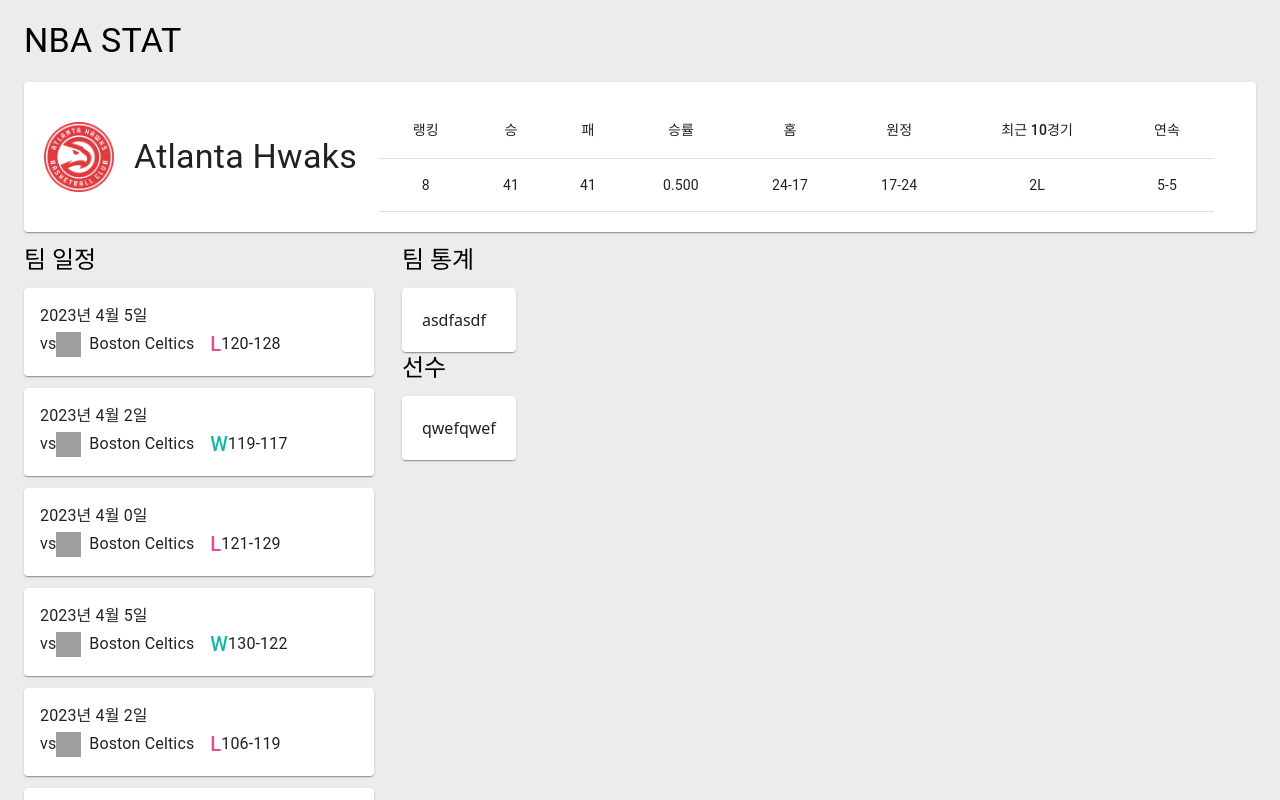
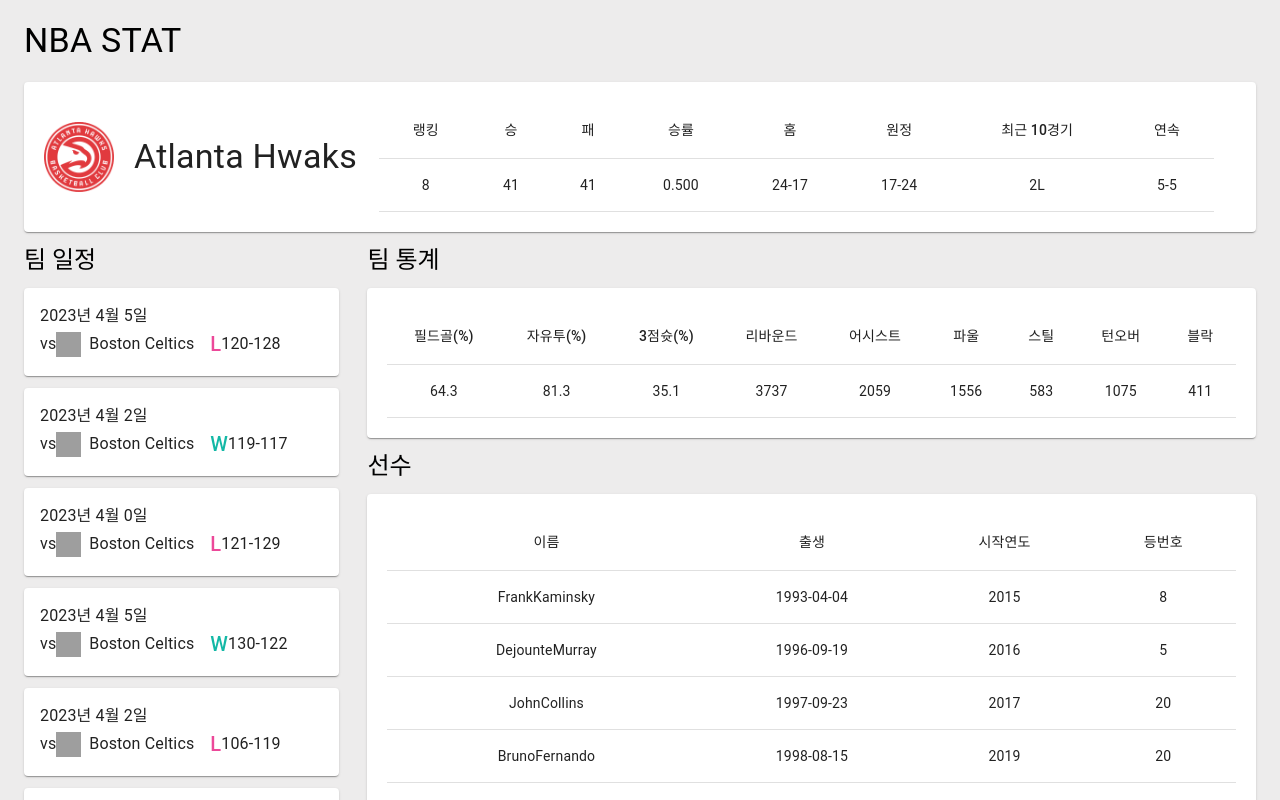
Before and after one commit to Jmwasd/nba-stat, a Next.js app in the folder nba_stat/: page /team in a window 1280 px wide. Shown: the top 800 px of the page. Built offline with nearby package versions, Linux system fonts and the light colour scheme; grey boxes are pictures that could not be loaded.

Commit message:
team stats, player per team

```diff
--- a/nba_stat/src/components/team/TeamPlayer.tsx
+++ b/nba_stat/src/components/team/TeamPlayer.tsx
@@ -1,13 +1,63 @@
-import { Box, Paper } from "@mui/material";
+import {
+  Box,
+  Paper,
+  Table,
+  TableBody,
+  TableCell,
+  TableContainer,
+  TableHead,
+  TableRow,
+} from "@mui/material";
 import Title from "../Title";
 
-import teamScheduleData from "@/data/teamSchedule.json";
+import playerPerTeamData from "@/data/playerPerTeam.json";
+
+const TABLE_HEAD = ["이름", "출생", "시작연도", "등번호"];
 
 const TeamPlayer = () => {
+  const filterPlayerData = (data: typeof playerPerTeamData.response) => {
+    return data.filter((el) => {
+      if (!el.birth.date || !el.nba.start || !el.leagues.standard.jersey) {
+        return false;
+      }
+      return true;
+    });
+  };
+
   return (
-    <Box>
+    <Box className="pt-3">
       <Title text="선수" />
-      <Paper className="p-5">qwefqwef</Paper>
+      <Paper className="p-5">
+        <TableContainer>
+          <Table>
+            <TableHead>
+              <TableRow>
+                {TABLE_HEAD.map((el) => (
+                  <TableCell align="center" key={el}>
+                    {el}
+                  </TableCell>
+                ))}
+              </TableRow>
+            </TableHead>
+            <TableBody>
+              {filterPlayerData(playerPerTeamData.response).map((el) => {
+                return (
+                  <TableRow key={el.id}>
+                    <TableCell align="center">
+                      {el.firstname + el.lastname}
+                    </TableCell>
+                    <TableCell align="center">{el.birth.date}</TableCell>
+                    <TableCell align="center">{el.nba.start}</TableCell>
+                    <TableCell align="center">
+                      {el.leagues.standard.jersey}
+                    </TableCell>
+                  </TableRow>
+                );
+              })}
+            </TableBody>
+          </Table>
+        </TableContainer>
+      </Paper>
     </Box>
   );
 };
--- a/nba_stat/src/components/team/TeamStats.tsx
+++ b/nba_stat/src/components/team/TeamStats.tsx
@@ -1,11 +1,67 @@
-import { Box, Paper } from "@mui/material";
+import {
+  Box,
+  Paper,
+  Table,
+  TableBody,
+  TableCell,
+  TableContainer,
+  TableHead,
+  TableRow,
+} from "@mui/material";
 import Title from "../Title";
 
+import teamStatsData from "@/data/teamStatistics.json";
+import { getStatsChangedKr } from "@/utils/formatter";
+
+type teamStatsDataType = (typeof teamStatsData.response)[0];
+
+interface TableTypes extends teamStatsDataType {
+  [key: string]: string | number;
+}
+
 const TeamStats = () => {
+  const getTableUnit = () => {
+    const data: TableTypes = teamStatsData.response[0];
+    return Object.keys(data)
+      .filter((el) => getStatsChangedKr(el) !== "error")
+      .map((el) => {
+        return {
+          tableHead: getStatsChangedKr(el),
+          tableBody: data[el],
+        };
+      });
+  };
   return (
-    <Box>
+    <Box className="w-[100%]">
       <Title text="팀 통계" />
-      <Paper className="p-5">asdfasdf</Paper>
+      <Paper className="p-5">
+        <TableContainer>
+          <Table>
+            <TableHead>
+              <TableRow>
+                {getTableUnit().map((el) => {
+                  return (
+                    <TableCell align="center" key={el.tableBody}>
+                      {el.tableHead}
+                    </TableCell>
+                  );
+                })}
+              </TableRow>
+            </TableHead>
+            <TableBody>
+              <TableRow>
+                {getTableUnit().map((el) => {
+                  return (
+                    <TableCell align="center" key={el.tableBody}>
+                      {el.tableBody}
+                    </TableCell>
+                  );
+                })}
+              </TableRow>
+            </TableBody>
+          </Table>
+        </TableContainer>
+      </Paper>
     </Box>
   );
 };
--- a/nba_stat/src/pages/team/index.tsx
+++ b/nba_stat/src/pages/team/index.tsx
@@ -1,17 +1,5 @@
-import {
-  Box,
-  Paper,
-  Table,
-  TableBody,
-  TableCell,
-  TableContainer,
-  TableHead,
-  TableRow,
-  Typography,
-} from "@mui/material";
-import teamStatistics from "@/data/teamStatistics.json";
+import { Box } from "@mui/material";
 import playerPerTeam from "@/data/playerPerTeam.json";
-import HawksLogo from "../../assets/teamLogo/Hawks.png";
 import TeamRank from "@/components/team/TeamRank";
 import TeamStats from "@/components/team/TeamStats";
 import TeamSchedule from "@/components/team/TeamSchedule";
@@ -23,7 +11,7 @@
       <TeamRank />
       <Box className="flex pt-3">
         <TeamSchedule />
-        <Box>
+        <Box className="w-[80%]">
           <TeamStats />
           <TeamPlayer />
         </Box>
--- a/nba_stat/src/utils/formatter.tsx
+++ b/nba_stat/src/utils/formatter.tsx
@@ -11,8 +11,63 @@
 
   const year = today.getFullYear();
   const month = today.getMonth() + 1;
-  const date = today.getDate();
   const day = today.getDay();
 
   return `${year}-${month}-${day}`;
 };
+
+export const getStatsChangedKr = (stats: string, type?: "detail") => {
+  const DETAIL_STATS = [
+    "fgm",
+    "fga",
+    "ftm",
+    "fta",
+    "tpm",
+    "tpa",
+    "offReb",
+    "defReb",
+  ];
+  if (type !== "detail" && DETAIL_STATS.includes(stats)) {
+    return "error";
+  }
+  switch (stats) {
+    case "game":
+      return "게임";
+    case "fgm":
+      return "필드골 성공 개수";
+    case "fga":
+      return "필드골 시도 개수";
+    case "fgp":
+      return "필드골(%)";
+    case "ftm":
+      return "자유투 성공 개수";
+    case "fta":
+      return "자유투 성공 개수";
+    case "ftp":
+      return "자유투(%)";
+    case "tpm":
+      return "3점슛 성공 개수";
+    case "tpa":
+      return "3점슛 시도 개수";
+    case "tpp":
+      return "3점슛(%)";
+    case "offReb":
+      return "공격 리바운드";
+    case "defReb":
+      return "수비 리바운드";
+    case "totReb":
+      return "리바운드";
+    case "assists":
+      return "어시스트";
+    case "pFouls":
+      return "파울";
+    case "steals":
+      return "스틸";
+    case "turnovers":
+      return "턴오버";
+    case "blocks":
+      return "블락";
+    default:
+      return "error";
+  }
+};
```
